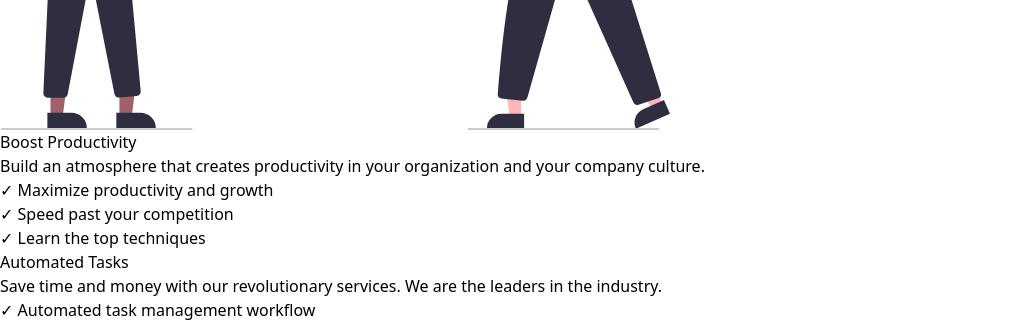
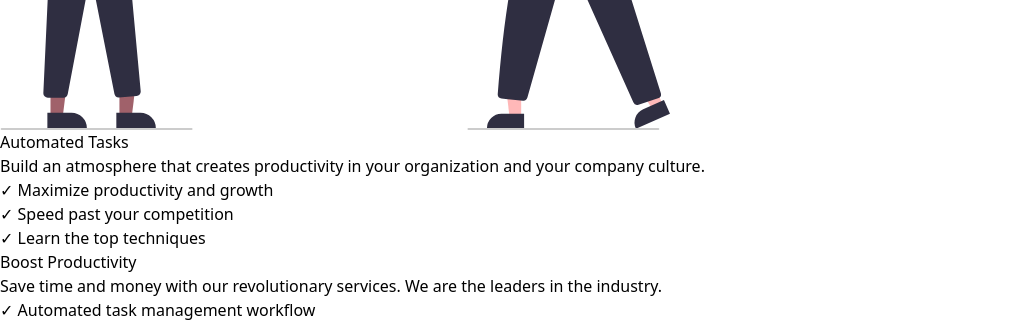
Before and after one commit to do-communication/do-communication, a Next.js app: page / in a window 1280 px wide. Shown: the part 3320-3644 px from the top of the page, without its empty margins (0-1034 px from the left). Built offline with nearby package versions, Linux system fonts and the light colour scheme; what @material-tailwind/react would draw is missing.

Commit message:
minor fix

```diff
--- a/src/pages/index.jsx
+++ b/src/pages/index.jsx
@@ -74,7 +74,7 @@ const Home = ({ name }) => {
 
         <div className="box-border order-first w-full text-black border-solid md:w-1/2 md:pl-10 md:order-none">
             <h2 className="m-0 text-xl font-semibold leading-tight border-0 border-gray-300 lg:text-3xl md:text-2xl">
-                Boost Productivity
+            Automated Tasks
             </h2>
             <p className="pt-4 pb-8 m-0 leading-7 text-gray-700 border-0 border-gray-300 sm:pr-12 xl:pr-32 lg:text-lg">
                 Build an atmosphere that creates productivity in your organization and your company culture.
@@ -98,7 +98,7 @@ const Home = ({ name }) => {
 
         <div className="box-border w-full text-black border-solid md:w-1/2 md:pl-6 xl:pl-32 pt-32">
             <h2 className="m-0 text-xl font-semibold leading-tight border-0 border-gray-300 lg:text-3xl md:text-2xl">
-                Automated Tasks
+            Boost Productivity
             </h2>
             <p className="pt-4 pb-8 m-0 leading-7 text-gray-700 border-0 border-gray-300 sm:pr-10 lg:text-lg">
                 Save time and money with our revolutionary services. We are the leaders in the industry.
```
